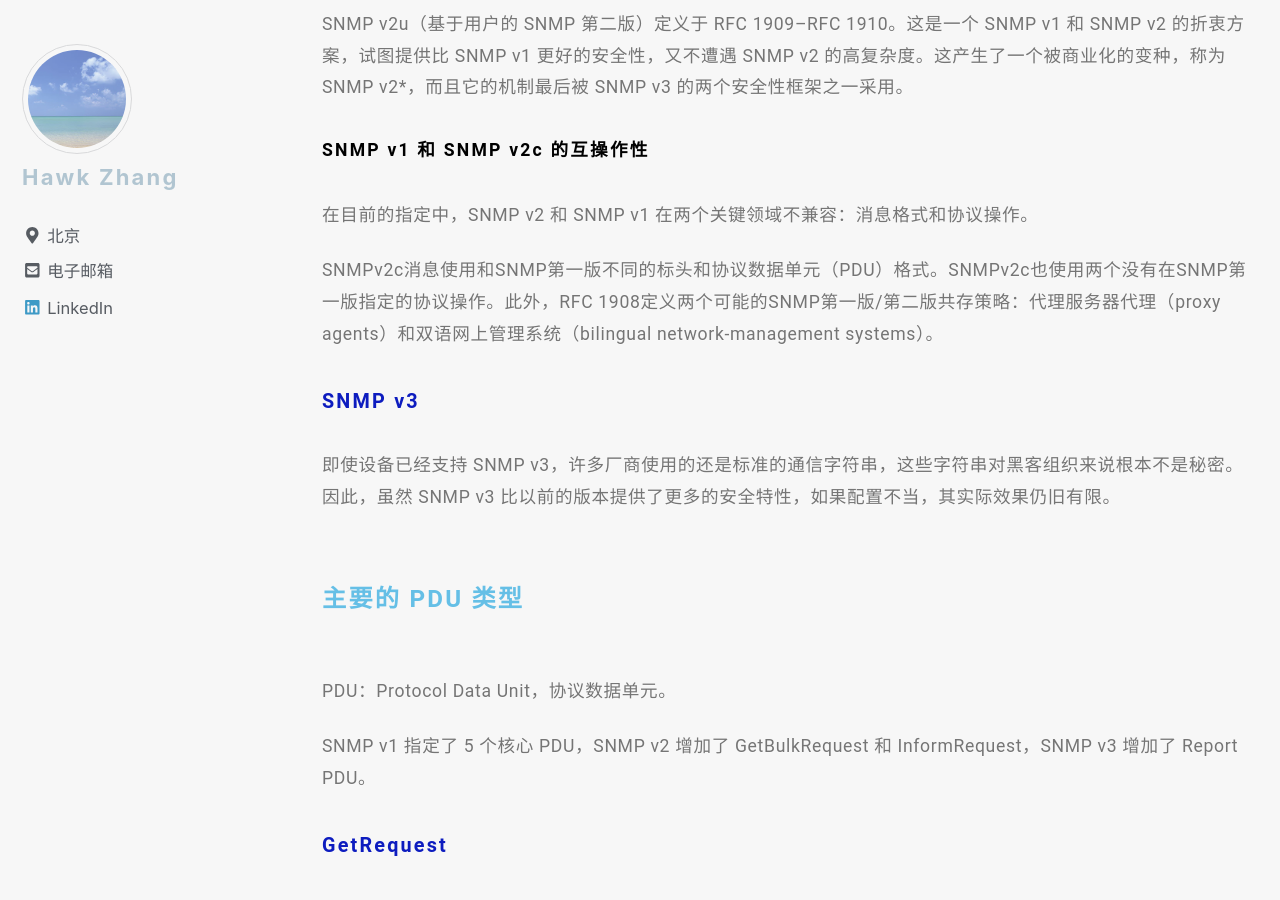
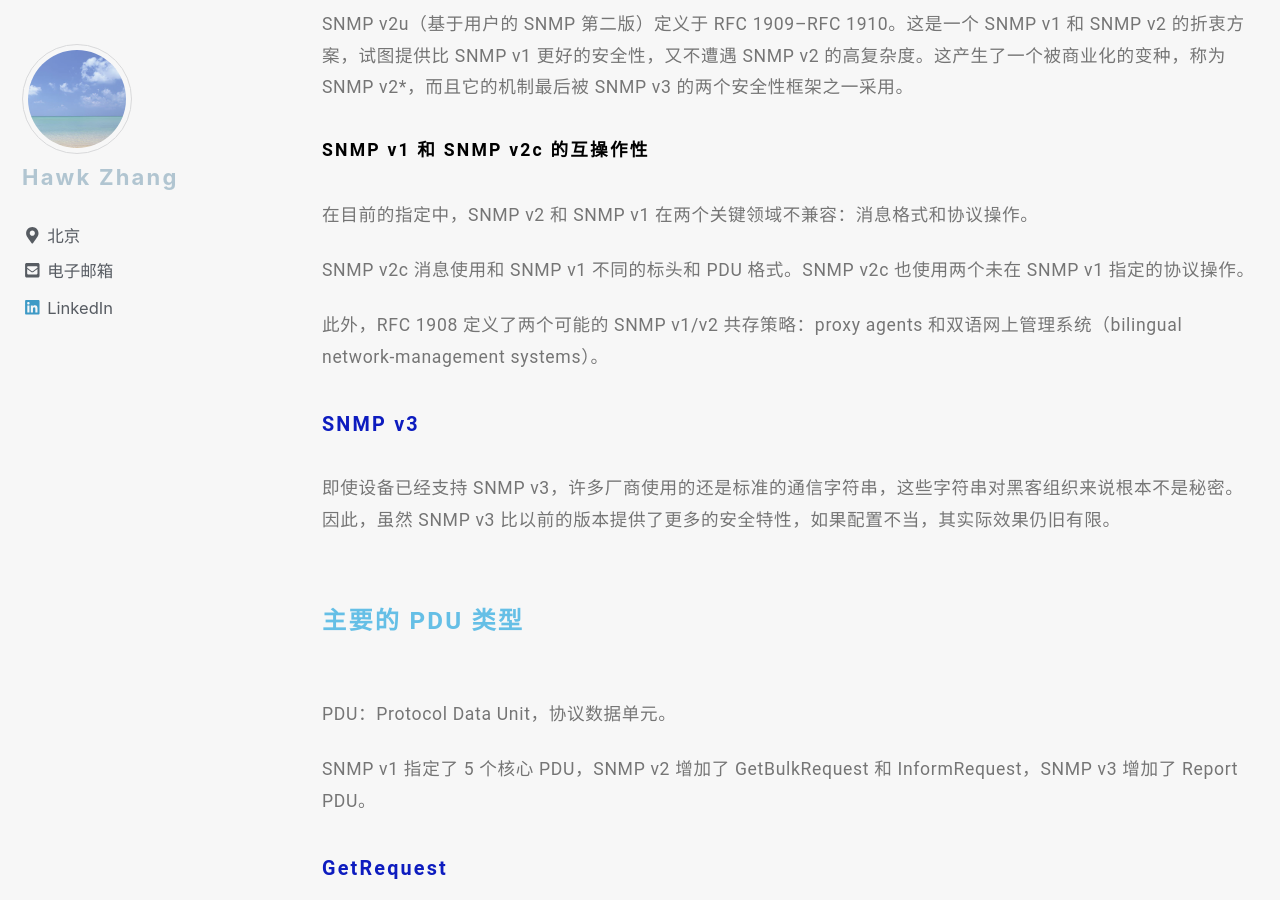
Before and after one commit to narru888/linotes_note, a Jekyll site: the page built from _posts/monitor/zabbix/2018-01-02-monitor.snmp.md, in a window 1280 px wide and 900 px high, scrolled down 4426 px. Built offline with Jekyll 4.4.1, drawn with Linux system fonts in a browser that asks for light colours; nearby versions of some CDN libraries; a script that is not in the unit is left out.

Commit message:
update on 2018-10-20 18:21:01 CST

```diff
--- a/_posts/monitor/zabbix/2018-01-02-monitor.snmp.md
+++ b/_posts/monitor/zabbix/2018-01-02-monitor.snmp.md
@@ -135,7 +135,9 @@ SNMP v2u（基于用户的 SNMP 第二版）定义于 RFC 1909–RFC 1910。这
 
 在目前的指定中，SNMP v2  和 SNMP v1 在两个关键领域不兼容：消息格式和协议操作。
 
-SNMPv2c消息使用和SNMP第一版不同的标头和协议数据单元（PDU）格式。SNMPv2c也使用两个没有在SNMP第一版指定的协议操作。此外，RFC 1908定义两个可能的SNMP第一版/第二版共存策略：代理服务器代理（proxy agents）和双语网上管理系统（bilingual network-management systems）。
+SNMP v2c 消息使用和 SNMP v1 不同的标头和 PDU 格式。SNMP v2c 也使用两个未在 SNMP v1 指定的协议操作。
+
+此外，RFC 1908 定义了两个可能的 SNMP v1/v2 共存策略：proxy agents 和双语网上管理系统（bilingual network-management systems）。
 
 
 ##### SNMP v3
```
